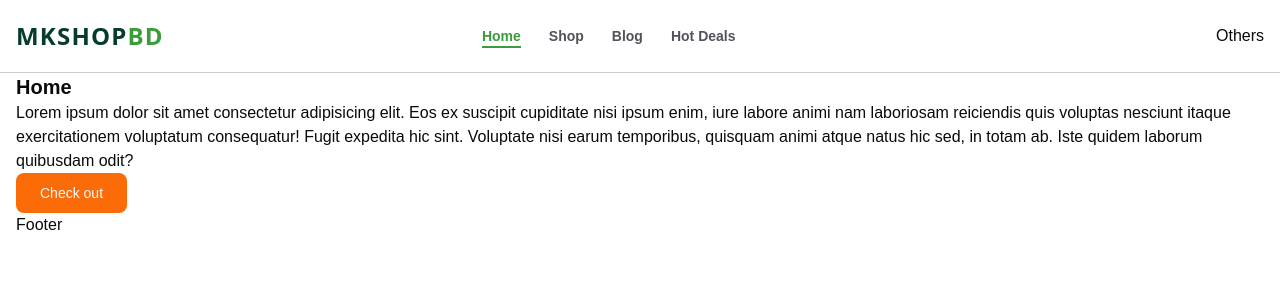
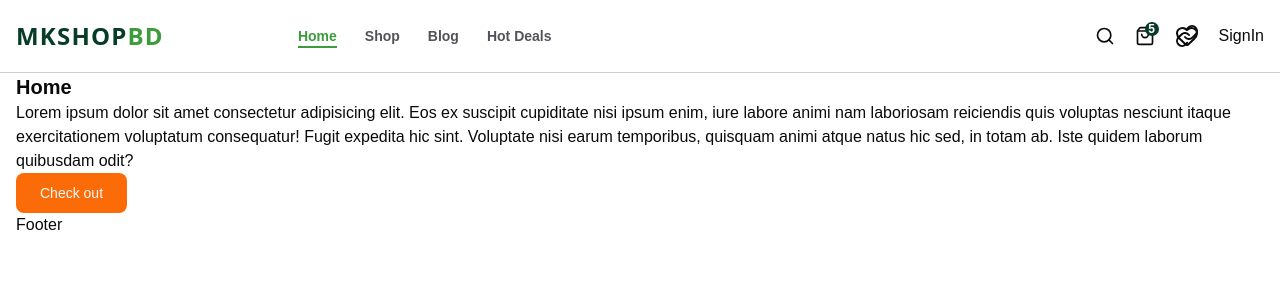
Before and after one commit to mkError420/e-Commerce-by-MK, a Next.js app: page / in a window 1280 px wide. Shown: the top 300 px of the page. Built offline with nearby package versions, Linux system fonts and the light colour scheme.

Commit message:
Resolved header

```diff
--- /dev/null
+++ b/components/CartIcon.tsx
@@ -0,0 +1,14 @@
+import { ShoppingBag } from 'lucide-react'
+import Link from 'next/link'
+import React from 'react'
+
+const CartIcon = () => {
+  return (
+    <Link href={"/cart"} className='group relative '>
+      <ShoppingBag className='w-5 h-5 hover:text-shop_light_green hoverEffect '/>
+      <span className='absolute -top-1 -right-1 bg-shop_dark_green text-white h-3.5 w-3.5 rounded-full text-xs font-semibold flex items-center justify-center '>5</span>
+    </Link>
+  )
+}
+
+export default CartIcon
--- /dev/null
+++ b/components/FavoriteButton.tsx
@@ -0,0 +1,14 @@
+import { Heart, Link } from 'lucide-react'
+import React from 'react'
+
+const FavoriteButton = () => {
+  return (
+  <Link href={"/cart"} className='group relative '>
+      <Heart
+       className='w-5 h-5 hover:text-shop_light_green hoverEffect '/>
+       <span className='absolute -top-1 -right-1 bg-shop_dark_green text-white h-3.5 w-3.5 rounded-full text-xs font-semibold flex items-center justify-center '>5</span>
+    </Link>
+  )
+}
+
+export default FavoriteButton
--- a/components/Header.tsx
+++ b/components/Header.tsx
@@ -2,6 +2,10 @@
 import Container from './Container';
 import Logo from './Logo';
 import HeaderMenu from './HeaderMenu';
+import SearchBar from './SearchBar';
+import CartIcon from './CartIcon';
+import FavoriteButton from './FavoriteButton';
+import SignIn from './SignIn';
 
 const Header = () => {
   return (
@@ -11,8 +15,11 @@
         <Logo/>
         {/* Navbutton */}
         <HeaderMenu/>
-        <div>
-          Others
+        <div className='w-auto md:w-1/3 flex items-center justify-end gap-5 '>
+          <SearchBar/>
+          <CartIcon/>
+          <FavoriteButton/>
+          <SignIn/>
         </div>
       </Container>
     </header>
--- /dev/null
+++ b/components/SearchBar.tsx
@@ -0,0 +1,12 @@
+import { Search } from 'lucide-react'
+import React from 'react'
+
+const SearchBar = () => {
+  return (
+    <div>
+      <Search className='w-5 h-5 hover:text-shop_light_green hoverEffect '/>
+    </div>
+  )
+}
+
+export default SearchBar
--- /dev/null
+++ b/components/SignIn.tsx
@@ -0,0 +1,11 @@
+import React from 'react'
+
+const SignIn = () => {
+  return (
+    <div>
+      SignIn
+    </div>
+  )
+}
+
+export default SignIn
```
